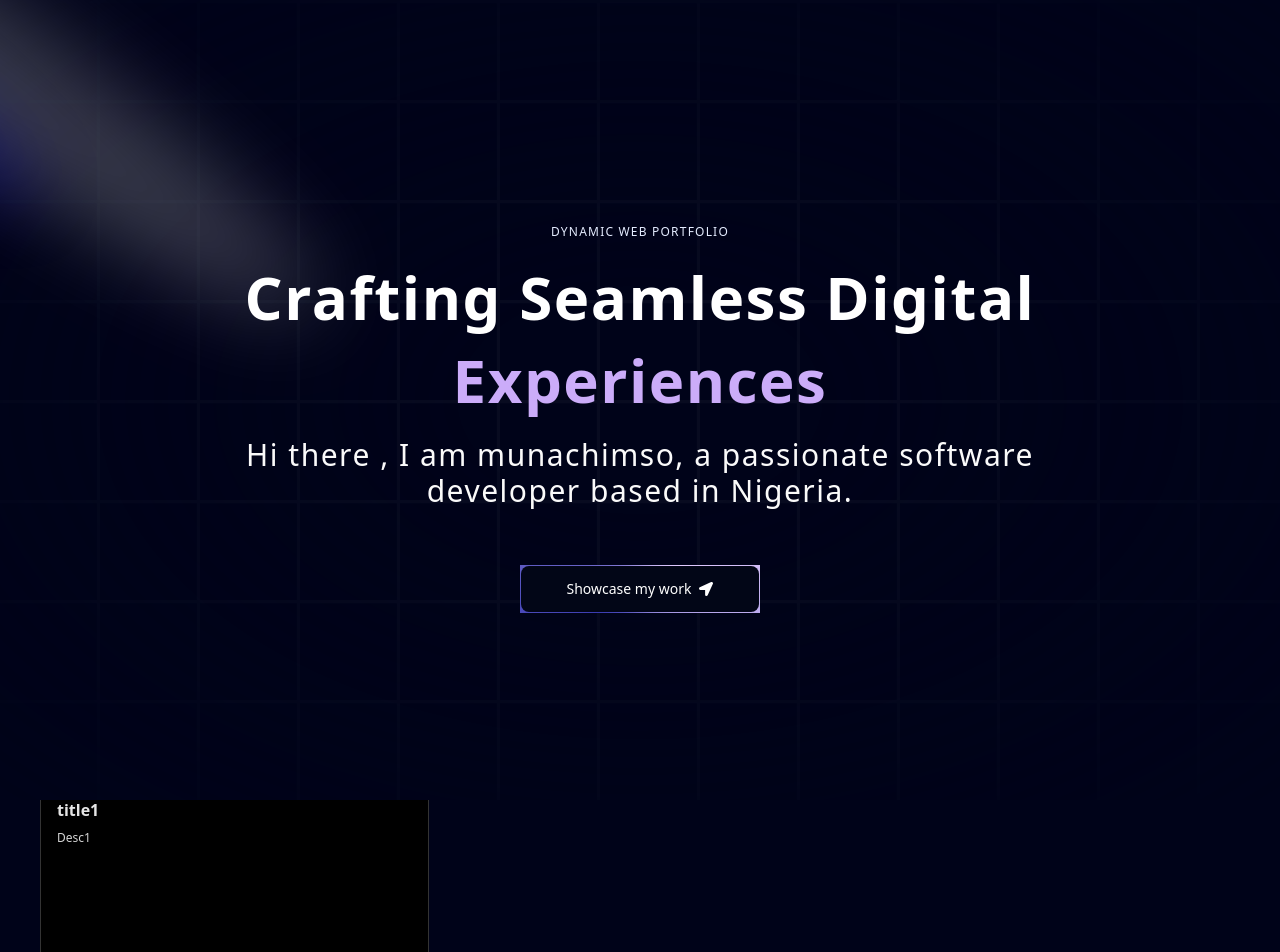
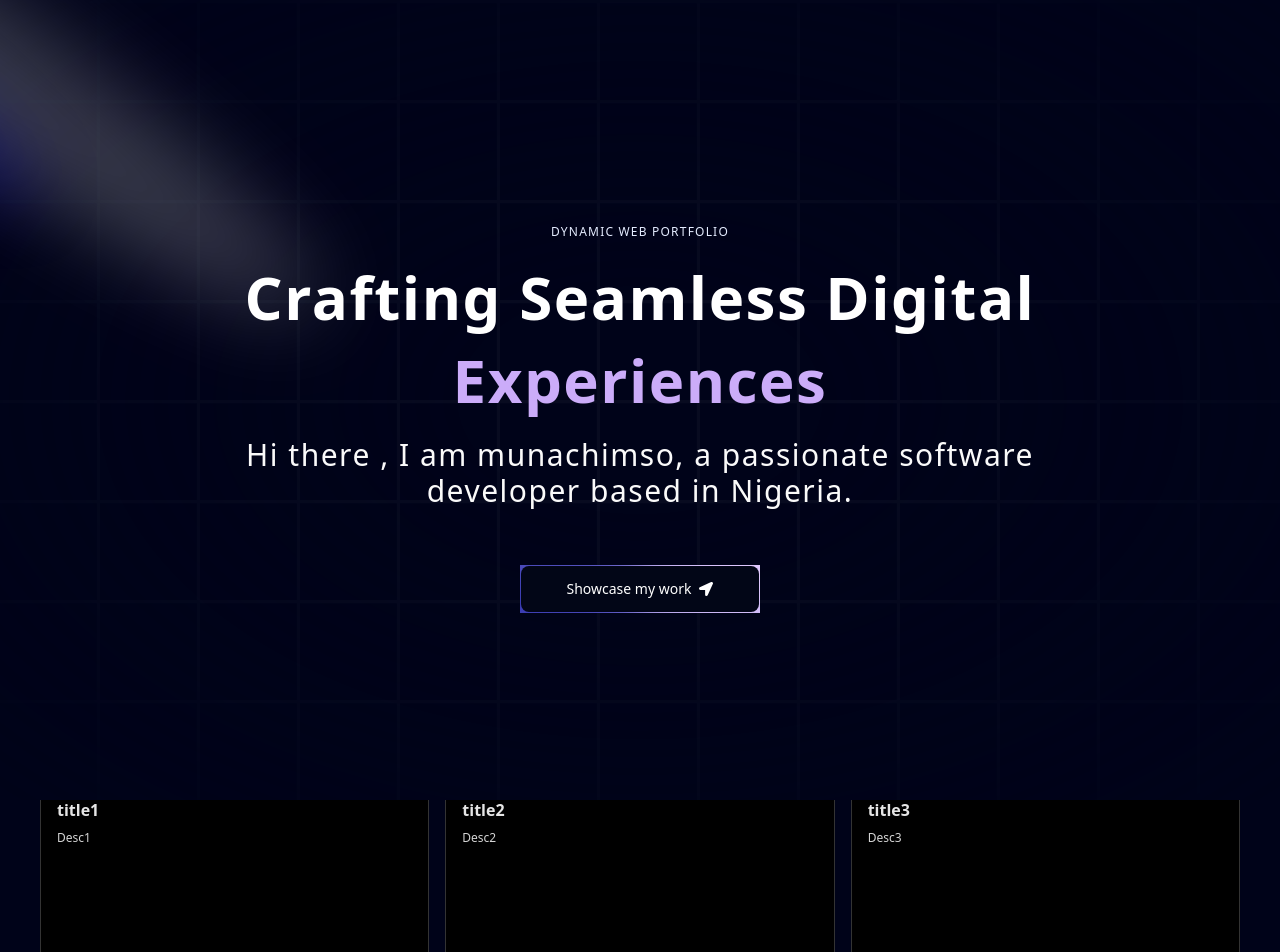
Before and after one commit to MeCode50/portfolio-site, a Next.js app: page / in a window 1280 px wide. Shown: the top 952 px of the page. Built offline with nearby package versions, Linux system fonts and the light colour scheme.

Commit message:
✨ defined an array of grid items

```diff
--- a/components/Grid.tsx
+++ b/components/Grid.tsx
@@ -1,11 +1,12 @@
 import React from "react";
 import { BentoGrid, BentoGridItem } from "./ui/BentoGrid";
+import { gridItems } from "@/data";
 
 export const Grid = () => {
 	return (
 		<section id="about">
 			<BentoGrid>
-				{[{ title: "title1", description: "Desc1", id: 1 }].map((item) => (
+				{gridItems.map((item) => (
 					<BentoGridItem
 						id={item.id}
 						key={item.id}
--- /dev/null
+++ b/data/index.ts
@@ -0,0 +1,6 @@
+export const gridItems = [
+	{ title: "title1", description: "Desc1", id: 1 },
+	{ title: "title2", description: "Desc2", id: 2 },
+	{ title: "title3", description: "Desc3", id: 3 },
+	{ title: "title4", description: "Desc4", id: 4 },
+];
--- a/package.json
+++ b/package.json
@@ -14,8 +14,8 @@
     "mini-svg-data-uri": "^1.4.4",
     "next": "15.0.3",
     "next-themes": "^0.4.3",
-    "react": "19.0.0-rc-66855b96-20241106",
-    "react-dom": "19.0.0-rc-66855b96-20241106",
+    "react": "^18.3.1",
+    "react-dom": "^18.3.1",
     "react-icons": "^5.3.0",
     "tailwind-merge": "^2.5.4",
     "tailwindcss-animate": "^1.0.7"
```
Also changed, not shown: 1 other file (tests, documents, lock files or other folders).
